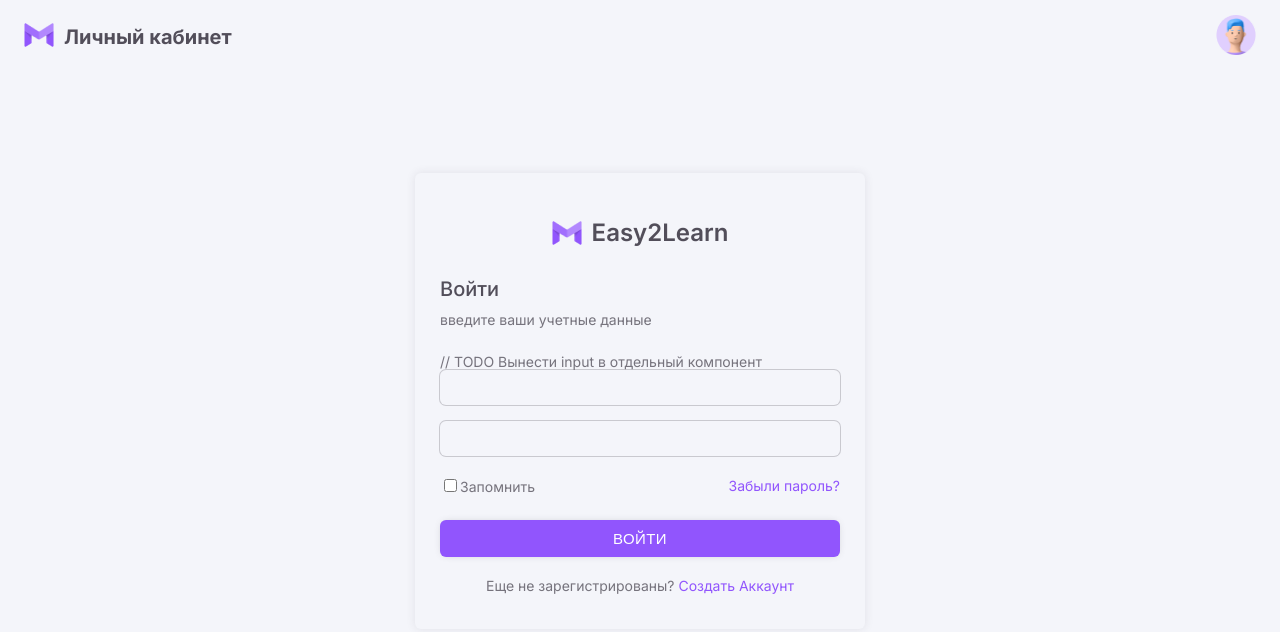
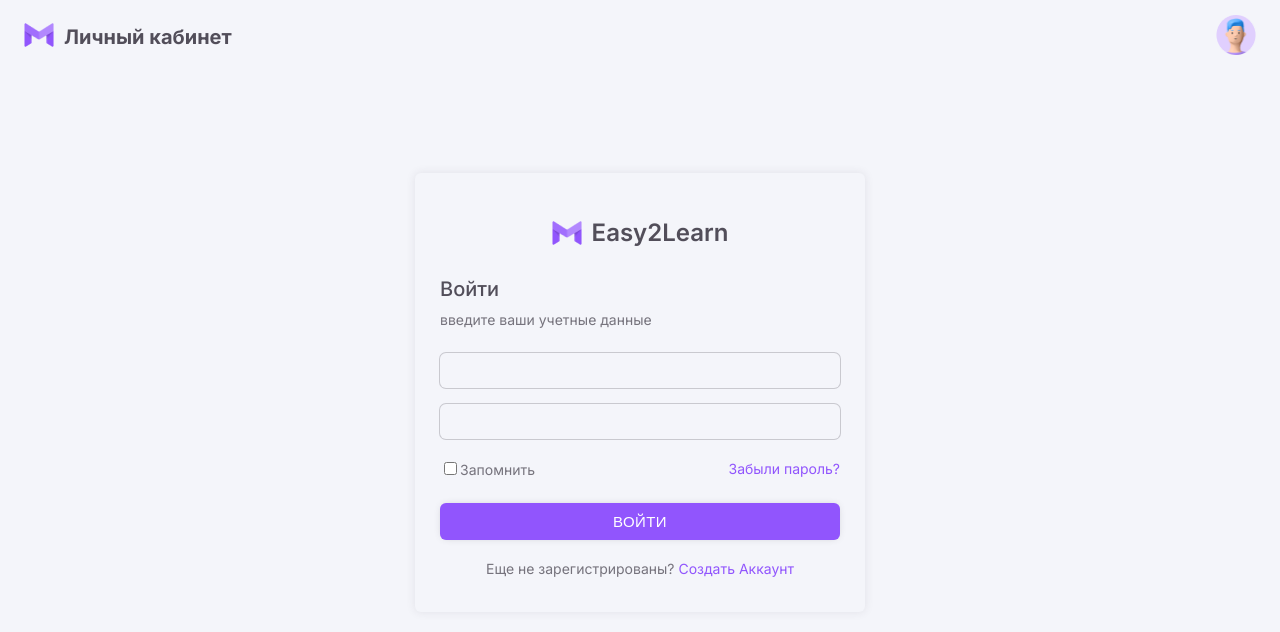
Before and after one commit to ybarykin73/Easy2Learn, a Next.js app: page /auth/login in a window 1280 px wide. Shown: the top 632 px of the page. Built offline with nearby package versions, Linux system fonts and the light colour scheme.

Commit message:
Пренос компонента button

```diff
--- a/src/app/ui/auth/login/LoginForm.jsx
+++ b/src/app/ui/auth/login/LoginForm.jsx
@@ -3,7 +3,7 @@
 import { useFormState } from 'react-dom'
 
 import Link from 'next/link'
-import Button from '@/app/ui/subcomponents/button/Button'
+import Button from '@/components/ui/button/Button'
 
 import { loginUser } from '@/app/lib/actions'
 
@@ -13,7 +13,7 @@ export default function LoginForm() {
   return (
     <form className='auth-form__body' action={dispatch}>
       <div className='auth-form__main'>
-        // TODO Вынести input в отдельный компонент
+        {/* TODO Вынести input в отдельный компонент */}
         <input className='input' name='email' type="text" />
         <input className='input' name='password' type="password" />
         {
--- a/src/app/ui/auth/registration/registrationForm.jsx
+++ b/src/app/ui/auth/registration/registrationForm.jsx
@@ -5,7 +5,7 @@ import { useFormState } from 'react-dom'
 
 import { registrationUser } from '@/app/lib/actions'
 
-import Button from '@/app/ui/subcomponents/button/Button'
+import Button from '@/components/ui/button/Button'
 
 export default function RegistrationForm() {
   const initialState = { message: null, errors: {} };
--- a/src/components/Error/Error.jsx
+++ b/src/components/Error/Error.jsx
@@ -2,7 +2,7 @@
 
 import { useEffect } from "react"
 
-import Button from "@/app/ui/subcomponents/button/Button"
+import Button from "@/components/ui/button/Button"
 
 import './Error.css'
 
```
Also changed, not shown: src/components/ui/button/Button.css (renamed from src/app/ui/subcomponents/button/Button.css), src/components/ui/button/Button.jsx (renamed from src/app/ui/subcomponents/button/Button.jsx).
